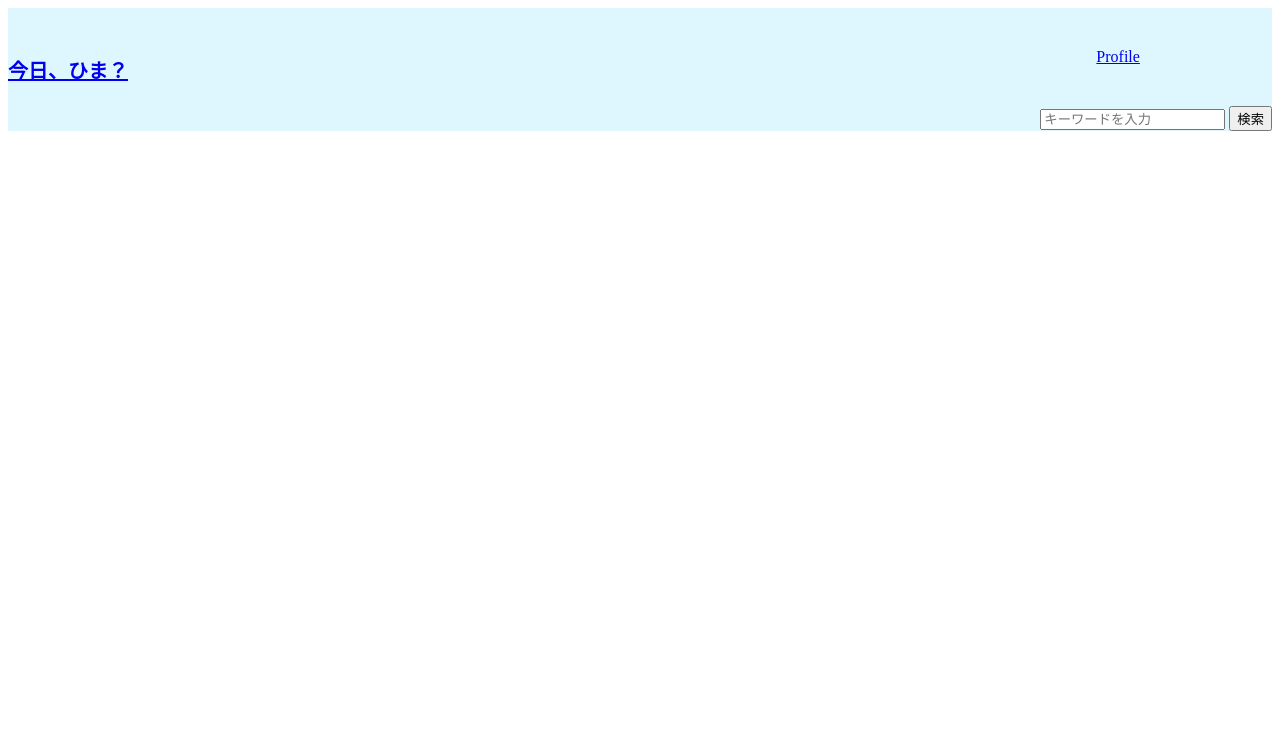
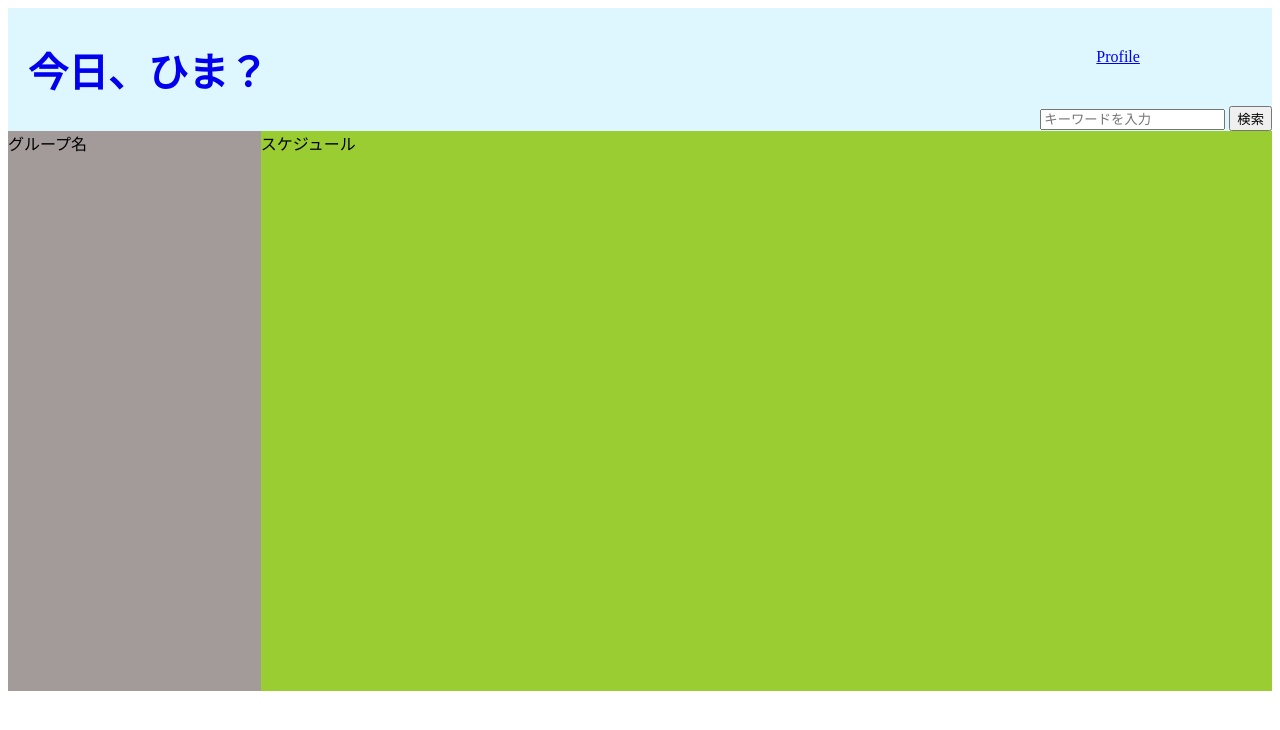
Before and after one commit to knumber02/Our_Project, a Flask app: page /home in a window 1280 px wide. Shown: the top 730 px of the page. Run offline with Flask 2, Linux system fonts and the light colour scheme.

Commit message:
[fix] html css 画像調整

```diff
--- a/templates/home/home.html
+++ b/templates/home/home.html
@@ -24,5 +24,11 @@
             </nav>
         </div>
     </header>
+    <main>
+        <div class="container">
+            <div class="group">グループ名</div>
+            <div class="schedule">スケジュール</div>
+        </div>
+    </main>
 </body>
 </html>
--- a/templates/home/style.css
+++ b/templates/home/style.css
@@ -1,13 +1,26 @@
 .title{
     font-weight: bold;
-    font-size: 20px;
+    font-size: 40px;
+    text-decoration: none;
+    padding-left: 20px;
 }
 
 .site-header{
     position: relative;
     background-color: #def7ff;
 }
-
+.container {
+    display: flex;
+    height: 70vh;
+}
+.group {
+    background-color: rgb(163, 154, 154);
+    width: 20%;
+}
+.schedule {
+    background-color: yellowgreen;
+    width: 80%;
+}
 .site-header_wrapper{
     padding-top: 1rem;
     padding-bottom: 1rem; }
@@ -44,6 +57,7 @@
 .nav_item{
     display: block;
     padding: 1.5rem 1rem;
+    text-decoration: none;
 }
 
 .nav_toggle {
--- a/templates/login/login.html
+++ b/templates/login/login.html
@@ -4,7 +4,7 @@
     <meta charset="UTF-8">
     <meta name="viewport" content="width=device-width, initial-scale=1.0">
     <link rel="stylesheet" href="style.css">
-    <title>Document</title>
+    <title>Login</title>
 </head>
 <body>
     <div class="body">
--- a/templates/register/register.html
+++ b/templates/register/register.html
@@ -4,7 +4,7 @@
     <meta charset="UTF-8">
     <meta name="viewport" content="width=device-width, initial-scale=1.0">
     <link rel="stylesheet" href="style.css">
-    <title>Document</title>
+    <title>Register</title>
 </head>
 <body>
     <div class="body">
--- a/templates/register/style.css
+++ b/templates/register/style.css
@@ -41,6 +41,7 @@
     margin: 0 auto;
     background-color: rgba(255, 240, 153, 0.5);
     padding-bottom: 300px;
+    border: dashed 2px gray;
 }
 .container {
     max-width: 400px;
```
Also changed, not shown: templates/login/style.css (+6 -3 lines), static/smile.jpeg, 1 other file.
